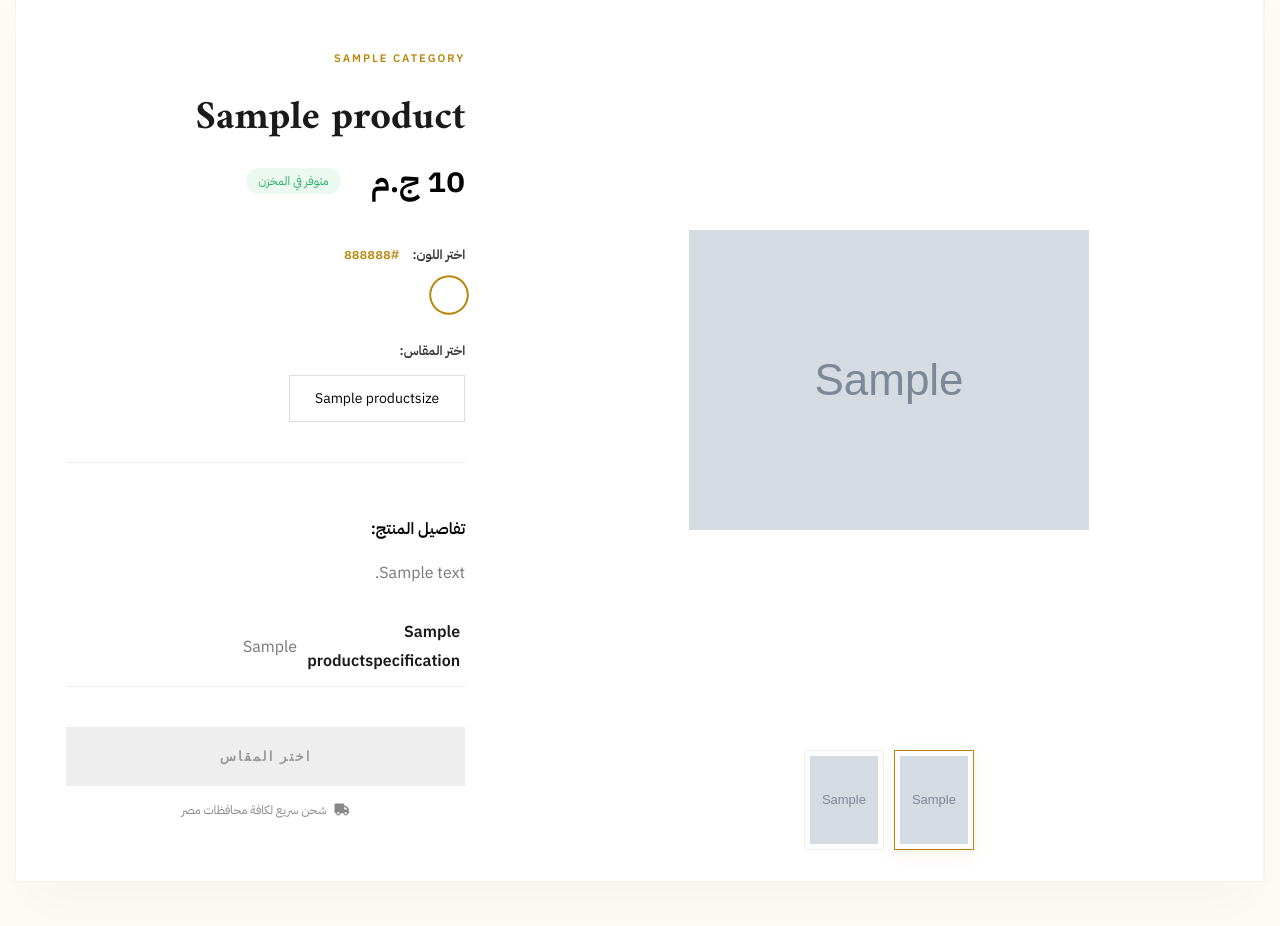
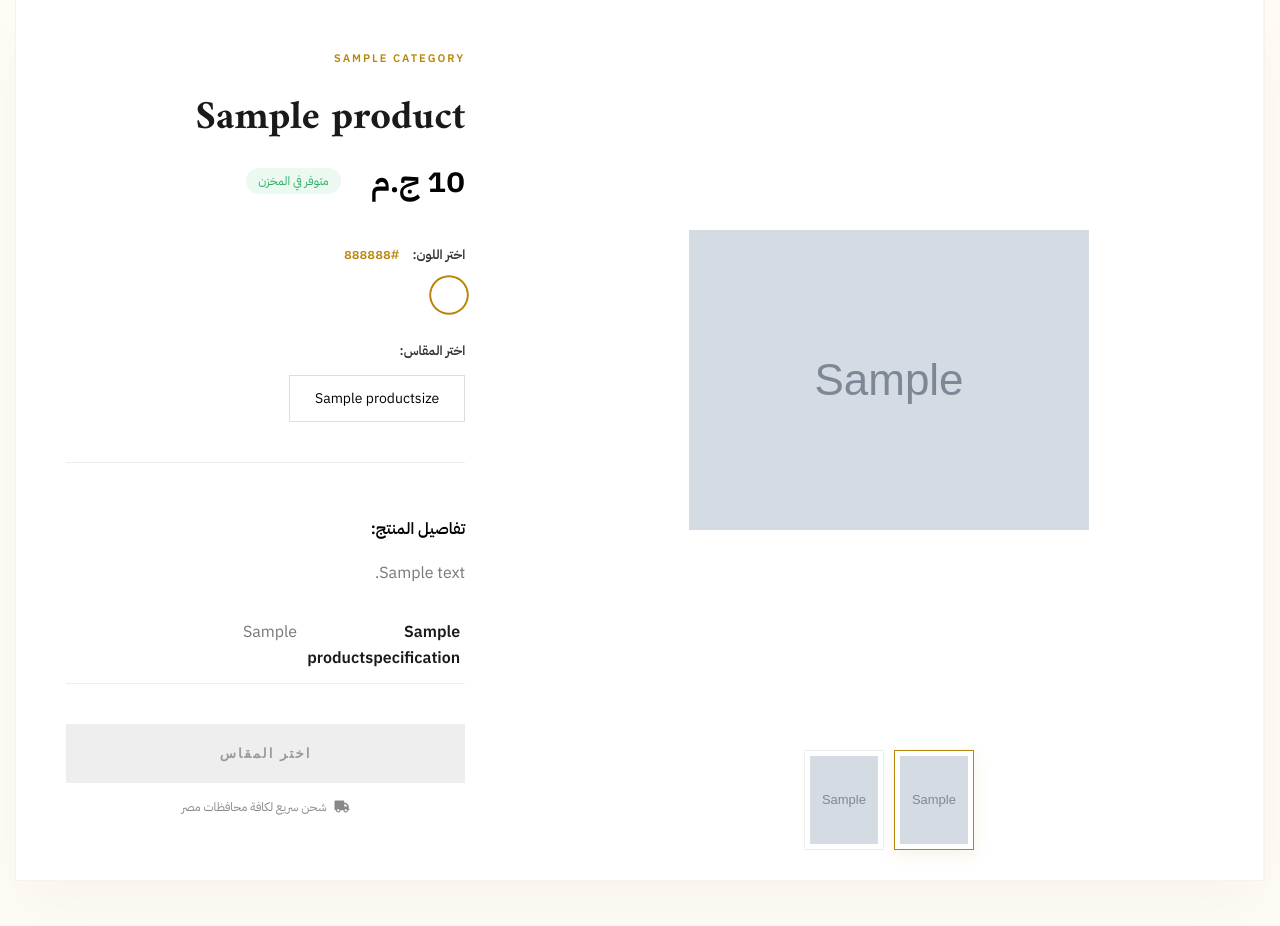
Before and after one commit to youseff11/Furniture, a Django app: page /product/1/ in a window 1280 px wide. Shown: the part 231-1157 px from the top of the page. Run offline with Django 5.2, Linux system fonts and the light colour scheme; tables that the repository leaves empty hold one stand-in row (values such as "Sample post"); grey boxes marked "Sample" are stand-in pictures.

Commit message:
Initial commit with secured settings

```diff
--- a/store/models.py
+++ b/store/models.py
@@ -94,7 +94,8 @@ class Product(models.Model):
 class ProductSpecification(models.Model):
     product = models.ForeignKey(Product, on_delete=models.CASCADE, related_name='specifications')
     spec_name = models.CharField(max_length=255, verbose_name="اسم المواصفة (مثال: الألوان)")
-    spec_value = models.CharField(max_length=255, verbose_name="القيمة (مثال: أحمر، أزرق)")
+    # تم تغيير الحقل إلى TextField ليسمح بإدخال قيم كثيرة جداً ومفصلة
+    spec_value = models.TextField(verbose_name="القيم (يمكنك إدخال أكثر من قيمة مفصولة بفاصلة)")
 
     def __str__(self):
         return f"{self.spec_name}: {self.spec_value}"
--- a/templates/product_detail.html
+++ b/templates/product_detail.html
@@ -4,10 +4,10 @@
 {% block content %}
 <script async src="https://www.googletagmanager.com/gtag/js?id=G-ZH9JG248D6"></script>
 <script>
-  window.dataLayer = window.dataLayer || [];
-  function gtag(){dataLayer.push(arguments);}
-  gtag('js', new Date());
-  gtag('config', 'G-ZH9JG248D6');
+    window.dataLayer = window.dataLayer || [];
+    function gtag(){dataLayer.push(arguments);}
+    gtag('js', new Date());
+    gtag('config', 'G-ZH9JG248D6');
 </script>
 
 <style>
@@ -55,6 +55,9 @@
         max-width: 100%; max-height: 100%;
         object-fit: contain; transition: transform 0.6s var(--luxury-ease);
     }
+
+    /* إلغاء تأثير التكبير */
+    .main-display:hover .product-main-img { transform: none; }
 
     .thumbnail-gallery { display: flex; gap: 10px; margin-top: 20px; justify-content: center; }
     .thumb {
@@ -106,6 +109,11 @@
     .btn-disabled { background: #eee !important; color: #999 !important; cursor: not-allowed !important; transform: none !important; }
 
     .description { border-top: 1px solid #eee; margin-top: 40px; padding-top: 30px; color: var(--text-dim); line-height: 1.8; }
+
+    .specs-table td {
+        vertical-align: top;
+        line-height: 1.6;
+    }
 
     /* Toast Notification */
     .lusso-toast {
@@ -185,12 +193,12 @@
                     {% endif %}
 
                     {% if product.specifications.all %}
-                        <table style="width: 100%; border-collapse: collapse; margin-top: 20px;">
+                        <table class="specs-table" style="width: 100%; border-collapse: collapse; margin-top: 20px;">
                             <tbody>
                                 {% for spec in product.specifications.all %}
                                 <tr style="border-bottom: 1px solid #eee;">
-                                    <td style="padding: 10px 5px; font-weight: bold; color: var(--text-main); width: 40%;">{{ spec.spec_name }}</td>
-                                    <td style="padding: 10px 5px; color: var(--text-dim);">{{ spec.spec_value }}</td>
+                                    <td style="padding: 12px 5px; font-weight: bold; color: var(--text-main); width: 40%;">{{ spec.spec_name }}</td>
+                                    <td style="padding: 12px 5px; color: var(--text-dim);">{{ spec.spec_value|linebreaksbr }}</td>
                                 </tr>
                                 {% endfor %}
                             </tbody>
@@ -224,14 +232,12 @@
     const pId = "{{ product.id }}";
 
     function selectVariant(el) {
-        // 1. UI Update
         document.querySelectorAll('.color-dot').forEach(d => d.classList.remove('active'));
         el.classList.add('active');
         currentSelColor = el.dataset.color;
         const variantTotalStock = parseInt(el.dataset.totalStock);
         document.getElementById('colorNameDisplay').innerText = currentSelColor;
 
-        // 2. Images Update
         const images = JSON.parse(el.querySelector('.v-images').textContent);
         const mainImg = document.getElementById('mainDetailImg');
         const thumbGallery = document.getElementById('thumbGallery');
@@ -255,7 +261,6 @@
             thumbGallery.appendChild(t);
         });
 
-        // 3. Stock & Sizes Update
         const sizes = JSON.parse(el.querySelector('.v-sizes').textContent);
         const sizeContainer = document.getElementById('sizeOptionsContainer');
         const stockStatus = document.getElementById('stockStatus');
@@ -263,7 +268,6 @@
         sizeContainer.innerHTML = "";
         currentSelSize = "";
 
-        // فحص حالة اللون ككل
         if (variantTotalStock <= 0) {
             stockStatus.innerText = "هذا اللون غير متوفر حالياً";
             stockStatus.className = "stock-badge stock-out";
@@ -284,7 +288,6 @@
                     currentSelSize = sz.n;
                     updateMainButton();
 
-                    // Stock hint للمقاس المختار
                     if(sz.s < 5) {
                         stockStatus.innerText = `بقي ${sz.s} قطع فقط من هذا المقاس!`;
                         stockStatus.className = "stock-badge stock-low";
@@ -296,7 +299,6 @@
             }
             sizeContainer.appendChild(chip);
         });
-
         updateMainButton();
     }
 
@@ -328,7 +330,6 @@
         }
     });
 
-    // Auto-select first variant on load
     window.addEventListener('DOMContentLoaded', () => {
         const first = document.querySelector('.color-dot');
         if(first) first.click();
```
Also changed, not shown: store/admin.py (+10 -7 lines), store/migrations/0007_alter_productspecification_spec_value.py (added).
